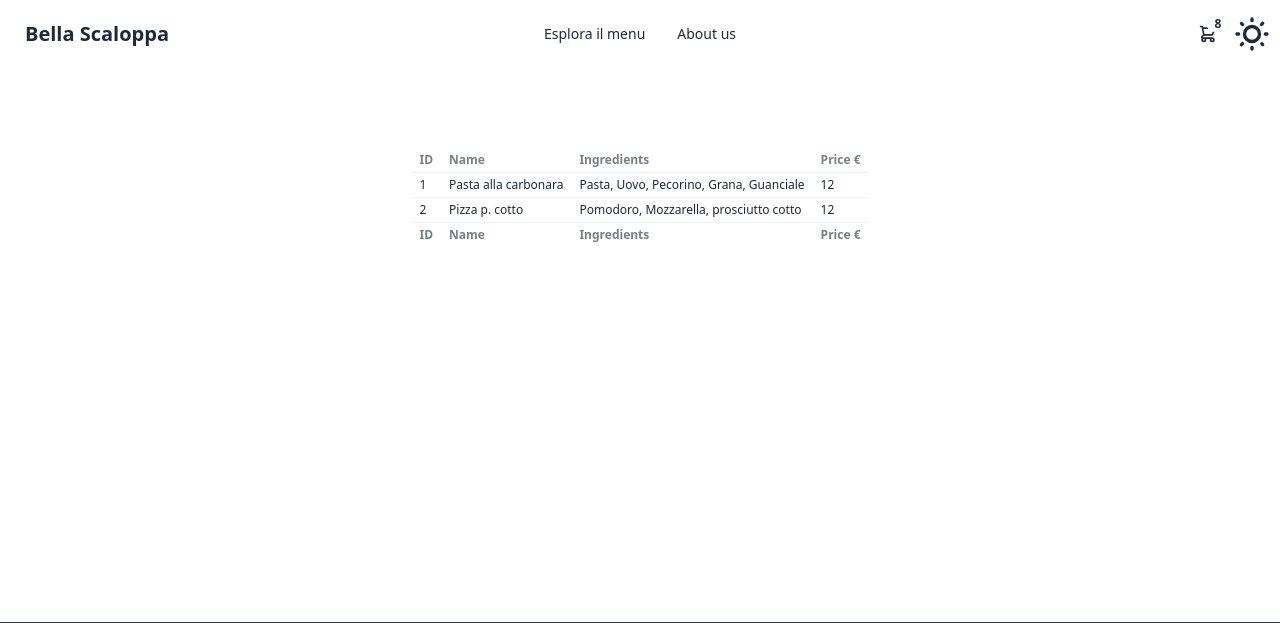
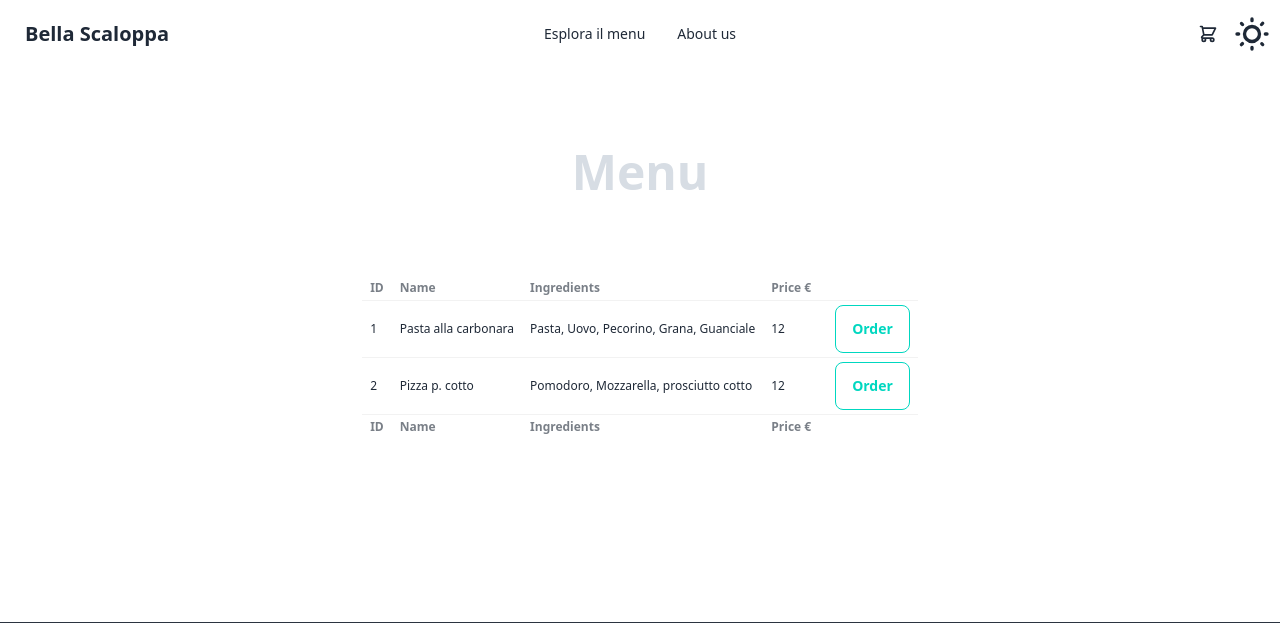
Before and after one commit to SbroMa72/BellaScaloppa, a PHP site: page /menu.php in a window 1280 px wide. Shown: the top 623 px of the page. Run offline with PHP 8.4, Linux system fonts and the light colour scheme; data comes from the database, SQL or seed files in the repository; some libraries are stand-ins or nearby versions.

Commit message:
order button

```diff
--- a/pages/menu.php
+++ b/pages/menu.php
@@ -1,6 +1,8 @@
 <!-- get data from database -->
 <?php
-    require_once('../config/connection.php');
+//connect to db
+require_once ('../config/connection.php');
+
 $query = "select * from piatti";
 $result = mysqli_query($con, $query);
 ?>
@@ -56,7 +58,30 @@
                                 <path stroke-linecap="round" stroke-linejoin="round" stroke-width="2"
                                     d="M3 3h2l.4 2M7 13h10l4-8H5.4M7 13L5.4 5M7 13l-2.293 2.293c-.63.63-.184 1.707.707 1.707H17m0 0a2 2 0 100 4 2 2 0 000-4zm-8 2a2 2 0 11-4 0 2 2 0 014 0z" />
                             </svg>
-                            <span class="badge badge-sm indicator-item">8</span>
+                        </div>
+                    </div>
+                    <div tabindex="0" class="mt-3 z-[1] card card-compact dropdown-content w-52 bg-base-100 shadow">
+                        <div class="card-body">
+
+                            <!-- php code for the subtotal -->
+                            <?php
+                            session_start();
+
+                            $querySub = "select sum(prezzo) from piatti";
+                            $ris = mysqli_query($con, $querySub);
+
+                            while ($row = mysqli_fetch_assoc($ris)) {
+                                ?>
+                                <span class="font-bold text-lg"> Items</span>
+                                <span class="text-info">Subtotal: <?php $subtotal = "select sum(prezzo) from piatti";?></span>
+                                <div class="card-actions">
+                                    <button class="btn btn-primary btn-block">View cart</button>
+                                </div>
+                                <?php
+                            }
+                            ?>
+
+
                         </div>
                     </div>
                 </div>
@@ -84,8 +109,13 @@
         </div>
     </div>
 
-    <!--tabella menu-->
-    <div  class="mt-20 flex justify-center items-center ">
+    <!-- title -->
+    <div class="mt-20 max-w-md mx-auto text-center text-neutral-content jus">
+        <h1 class="mb-5 text-5xl font-bold">Menu</h1>
+    </div>
+
+    <!-- menu table -->
+    <div class="mt-20 flex justify-center items-center ">
         <div class="overflow-x-auto">
             <table class="table table-xs">
                 <thead>
@@ -99,14 +129,23 @@
                 <tbody>
                     <tr>
                         <?php
-                        while($row = mysqli_fetch_assoc($result))
-                        {
+                        while ($row = mysqli_fetch_assoc($result)) {
                             ?>
                             <!-- while condition -->
                             <td><?php echo $row['codPiatto']; ?></td>
                             <td><?php echo $row['nomePiatto']; ?></td>
                             <td><?php echo $row['ingredienti']; ?></td>
                             <td><?php echo $row['prezzo']; ?></td>
+
+                            <!-- order button -->
+                            <td>
+                                <form action="submit" method="post">
+                                    <input type="hidden" name="codPiatto" value="<?php echo $row['codPiatto']; ?>">
+                                    <button class="ml-2 btn btn-outline btn-accent" type="button ">
+                                        Order
+                                    </button>
+                                </form>
+                            </td>
 
                         </tr>
                         <?php
```
Also changed, not shown: pages/index.php (+4 -4 lines). Lines whose indentation alone changed are shown as unchanged.
